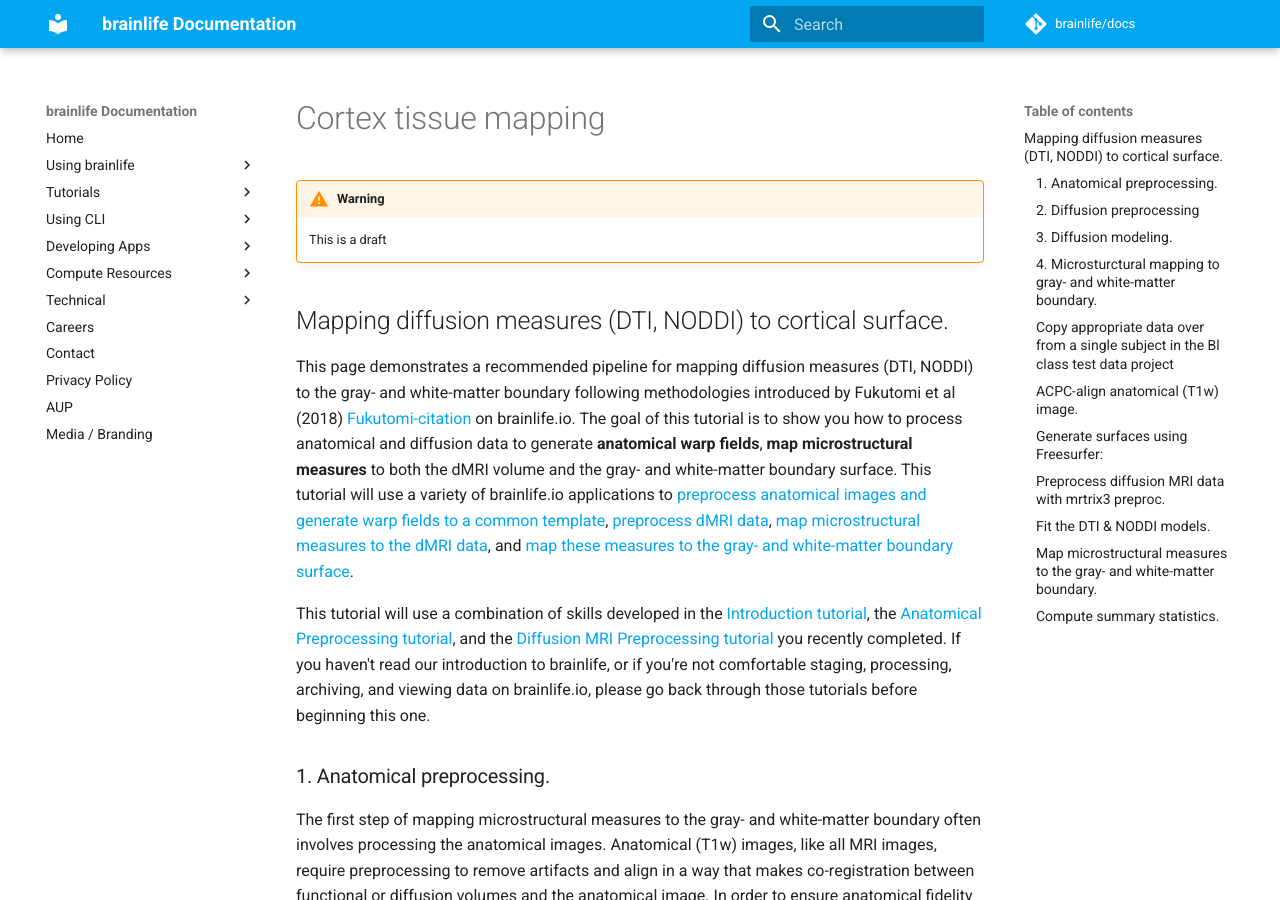
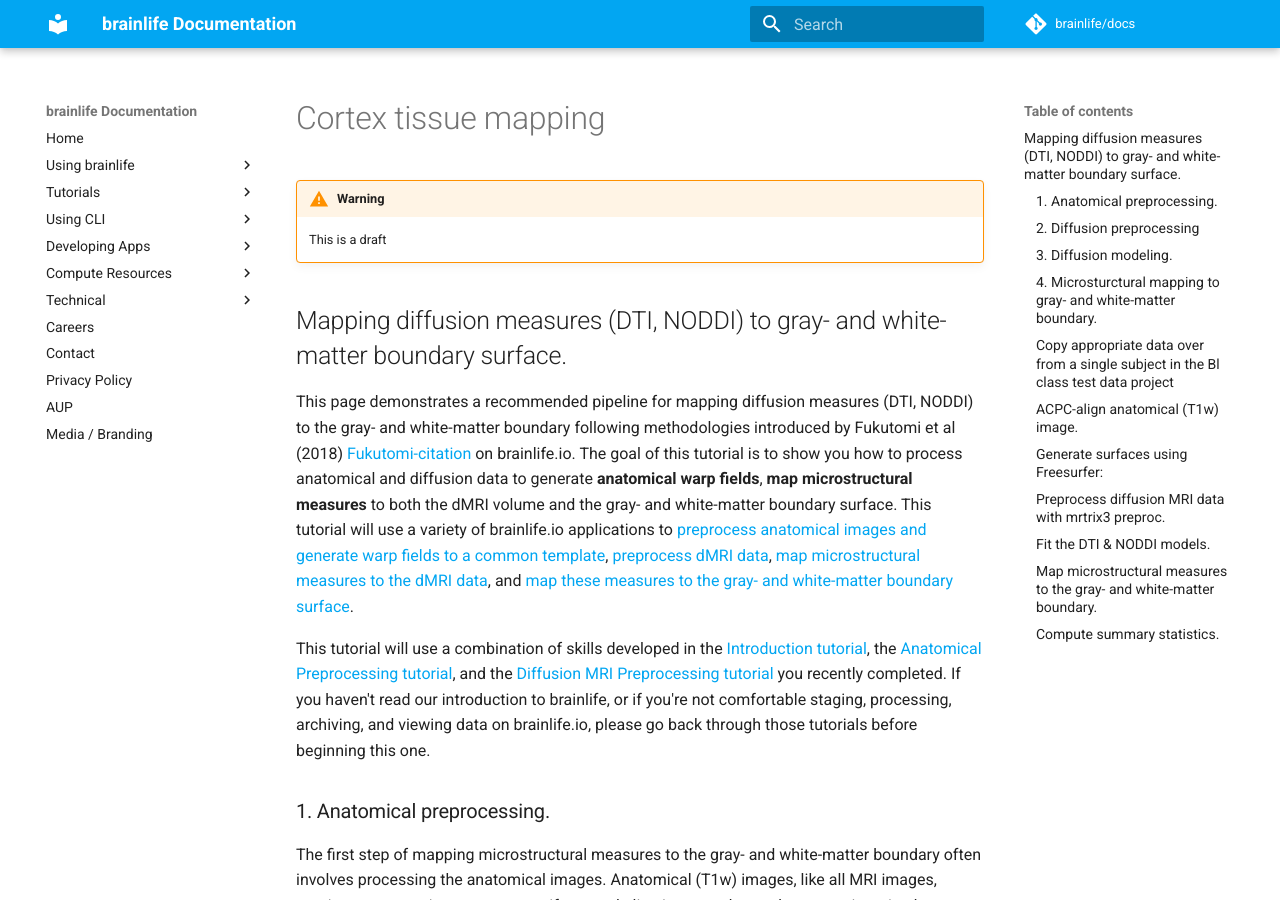
Before and after one commit to brainlife/docs, an MkDocs documentation site: the page built from docs/tutorial/cortex-tissue-mapping.md, in a window 1280 px wide and 900 px high. Built offline with MkDocs 1.6.1 and Material for MkDocs 9.7.7, drawn with Linux system fonts in a browser that asks for light colours; comment, search, counter and statistics services are not loaded.

Commit message:
Update cortex-tissue-mapping.md

```diff
--- a/docs/tutorial/cortex-tissue-mapping.md
+++ b/docs/tutorial/cortex-tissue-mapping.md
@@ -1,7 +1,7 @@
 !!! warning
     This is a draft
 
-## Mapping diffusion measures (DTI, NODDI) to cortical surface.
+## Mapping diffusion measures (DTI, NODDI) to gray- and white-matter boundary surface.
 
 This page demonstrates a recommended pipeline for mapping diffusion measures (DTI, NODDI) to the gray- and white-matter boundary following methodologies introduced by Fukutomi et al (2018) [Fukutomi-citation](https://pubmed.ncbi.nlm.nih.gov/29448073/) on brainlife.io. The goal of this tutorial is to show you how to process anatomical and diffusion data to generate **anatomical warp fields**, **map microstructural measures** to both the dMRI volume and the gray- and white-matter boundary surface. This tutorial will use a variety of brainlife.io applications to [preprocess anatomical images and generate warp fields to a common template](https://brainlife.io/app/5e3c87ae9362b7166cf9c7f4), [preprocess dMRI data](https://brainlife.io/app/5cc73ef44ed9df00317f6288), [map microstructural measures to the dMRI data](https://brainlife.io/app/5e7f90e9dd840e81aae91906), and [map these measures to the gray- and white-matter boundary surface](https://brainlife.io/app/5eea8548d39ceb4a30a090eb).
 
```
